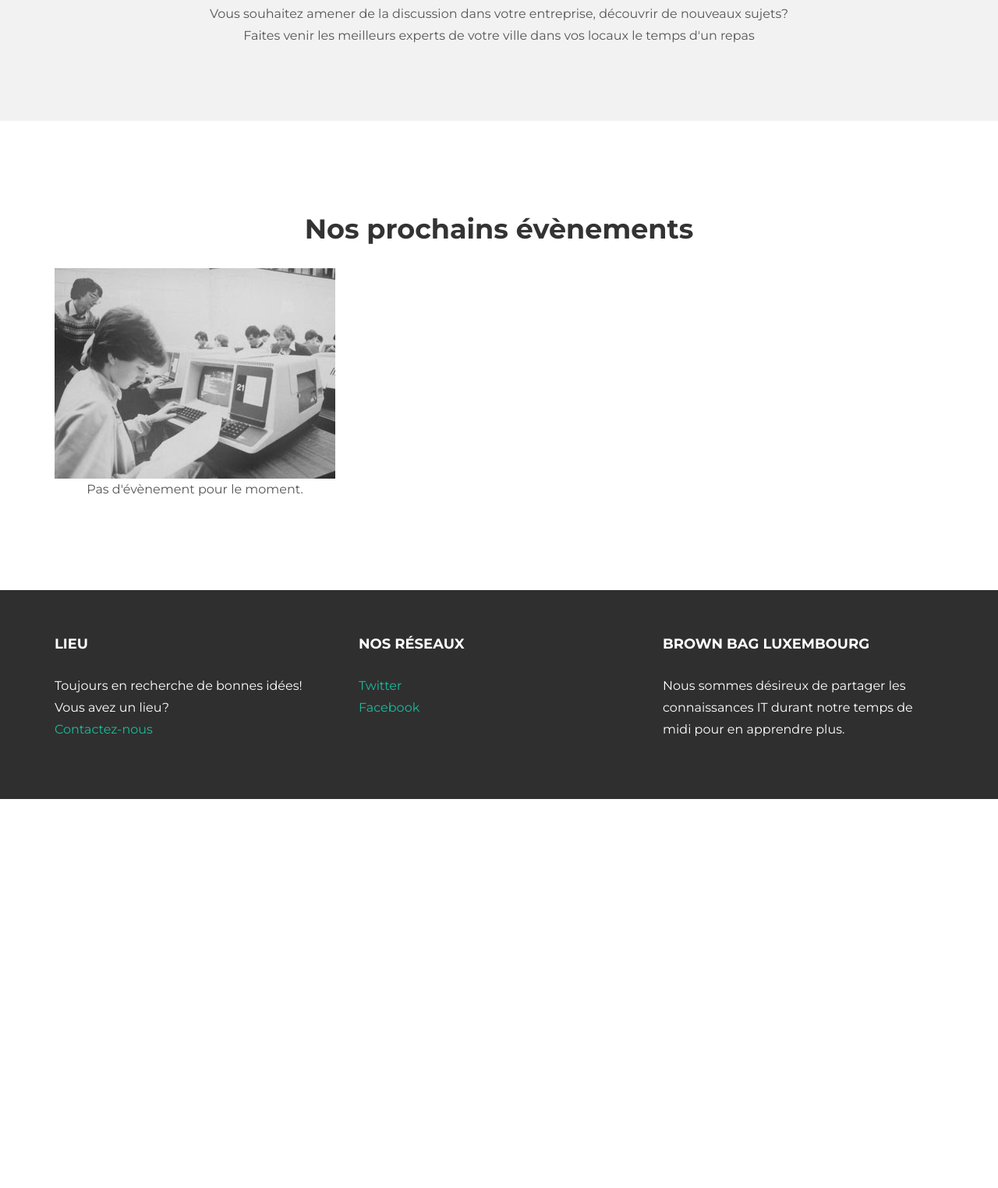
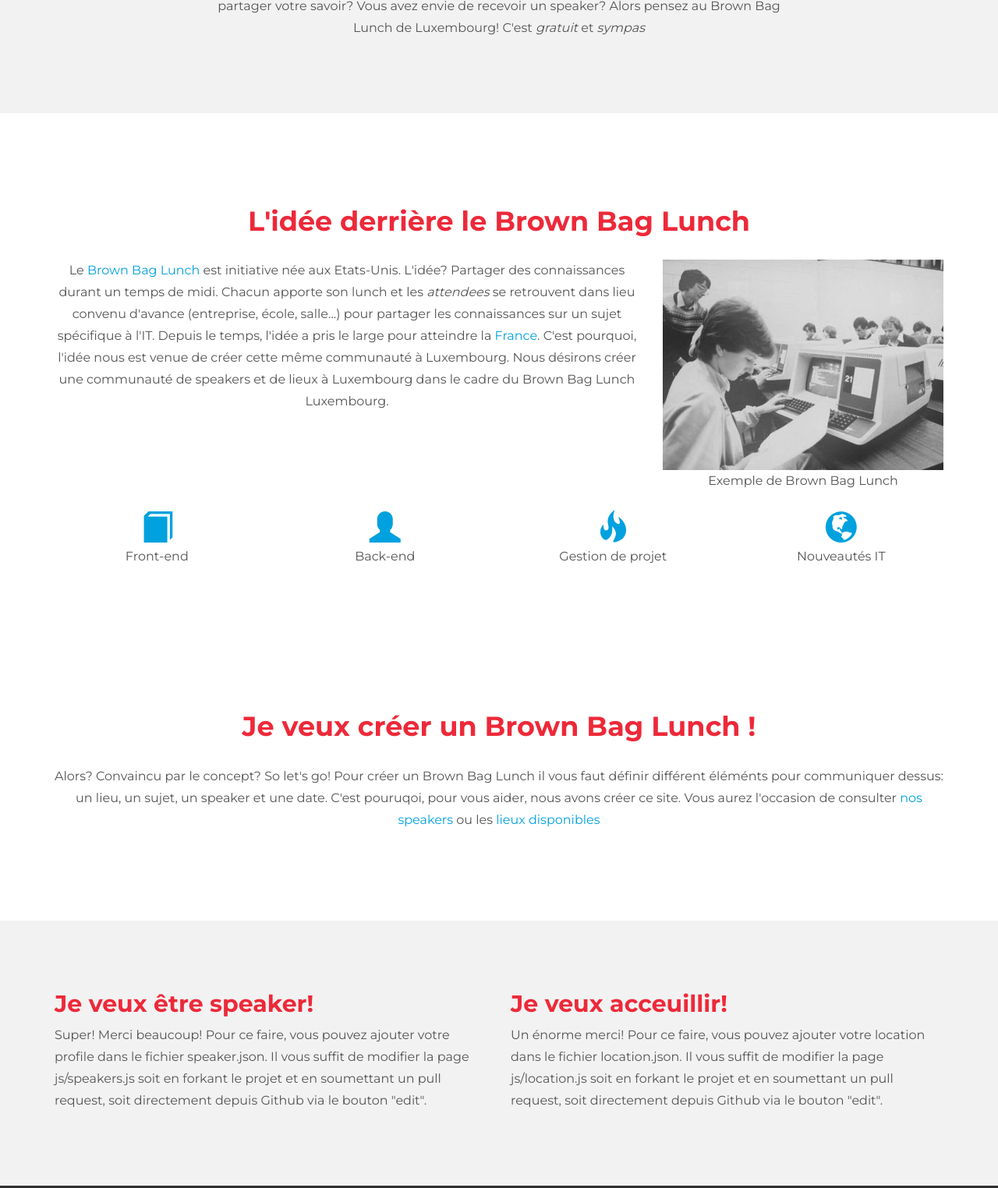
Before and after one commit to yoseihana/Brown-Bag-Luxembourg, a plain HTML site: page index.html in a window 1280 px wide. Shown: the part 394-1918 px from the top of the page at 78% size. Before the commit the page ends 1419 px from the top, so only its background shows below. Drawn offline with nearby package versions, Linux system fonts and the light colour scheme.

Commit message:
Starting Gildas comments

```diff
--- a/assets/css/main.css
+++ b/assets/css/main.css
@@ -24,7 +24,7 @@ body {
 h1, h2, h3, h4, h5, h6 {
 	font-family: 'Montserrat', sans-serif;
     font-weight: 700;
-    color: #333;
+    color: #ed2939;
 }
 
 h1 {
@@ -48,7 +48,7 @@ p {
 
 /* Links */
 a {
-    color: #1abc9c;
+    color: #00A1DE;
     word-wrap: break-word;
 
     -webkit-transition: color 0.1s ease-in, background 0.1s ease-in;
@@ -95,8 +95,8 @@ a:after {
 }
 
 .navbar-inverse {
-	background-color: #1abc9c;
-	border-color: #16a085;
+	background-color: #00A1DE;
+	border-color: #00A1DE;
 }
 
 .navbar-inverse .navbar-nav > li > a {
@@ -122,7 +122,7 @@ a:after {
 }
 
 .progress-bar-theme {
-  background-color: #1abc9c;
+  background-color: #00A1DE;
 }
 
 
@@ -238,5 +238,5 @@ bt {
 
 .glyphicon {
 	font-size: 40px;
-	color: #1abc9c;
+	color: #00A1DE;
 }
--- a/index.html
+++ b/index.html
@@ -44,10 +44,9 @@
         <div class="navbar-collapse collapse">
             <ul class="nav navbar-nav navbar-right">
                 <li><a href="speakers.html">Speakers</a></li>
-            <li><a href="about.html">About</a></li>
-            <li><a href="contact.html">Contact</a></li>
             </ul>
-        </div><!--/.nav-collapse -->
+        </div>
+        <!--/.nav-collapse -->
     </div>
 </div>
 
@@ -57,48 +56,119 @@
         <div class="row">
             <div class="col-lg-8 col-lg-offset-2 centered">
                 <!--<img src="assets/img/user.png" alt="Stanley">-->
-					<h1>Les meilleurs experts, pour un midi chez vous, gratuitement!</h1>
-                    <p>Vous souhaitez amener de la discussion dans votre entreprise, découvrir de nouveaux sujets? Faites venir les meilleurs experts de votre ville dans vos locaux le temps d'un repas</p>
+                <h1>Envie d'en apprendre plus?</h1>
 
-				</div><!-- /col-lg-8 -->
-			</div><!-- /row -->
-	    </div> <!-- /container -->
-	</div><!-- /ww -->
+                <p>Vous souhaitez découvrir de nouveaux sujets? De nouvelles technologies? Vous avez envie de partager
+                    votre savoir? Vous avez envie de recevoir un speaker?
+                    Alors pensez au Brown Bag Lunch de Luxembourg! C'est <i>gratuit</i> et <i>sympas</i></p>
+
+            </div>
+            <!-- /col-lg-8 -->
+        </div>
+        <!-- /row -->
+    </div>
+    <!-- /container -->
+</div>
+<!-- /ww -->
 
 
-	<!-- +++++ Next events Section +++++ -->
+<!-- +++++ What Section +++++ -->
+<div class="container pt">
+    <div class="row mt centered">
+        <h1>L'idée derrière le Brown Bag Lunch</h1>
+
+        <div class="col-lg-8">
+
+            <p>Le <a href="http://en.wikipedia.org/wiki/Brown-bag_seminar"
+                     title="Vers l'explication du BBL sur Wikipedia">Brown Bag Lunch</a> est initiative née aux
+                Etats-Unis. L'idée? Partager des connaissances durant un temps de midi.
+                Chacun apporte son lunch et les <i>attendees</i> se retrouvent dans lieu convenu d'avance (entreprise,
+                école, salle...) pour partager les connaissances sur un sujet spécifique à l'IT.
+                Depuis le temps, l'idée a pris le large pour atteindre la <a href="http://www.brownbaglunch.fr/"
+                                                                             title="Vers le site BBL de France">France</a>.
+                C'est pourquoi, l'idée nous est venue de créer cette même communauté à Luxembourg. Nous désirons créer
+                une communauté de speakers et de lieux à Luxembourg dans le cadre du Brown Bag Lunch Luxembourg.
+            </p>
+
+        </div>
+        <div class="col-lg-4">
+           <img class="img-responsive" src="assets/img/no-events.jpg" alt=""/>
+            <p>Exemple de Brown Bag Lunch</p>
+        </div>
+        <!-- +++++ Information Section +++++ -->
 
         <div class="container pt">
             <div class="row mt centered">
-            <h1>Nos prochains évènements</h1>
-			<div class="col-lg-4">
-				<a class="zoom green" href="work01.html"><img class="img-responsive" src="assets/img/no-events.jpg" alt="" /></a>
-				<p>Pas d'évènement pour le moment.</p>
+                <div class="col-lg-3">
+                    <span class="glyphicon glyphicon-book"></span>
+                    <p>Front-end</p>
                 </div>
-			<!--<div class="col-lg-4">
-				<a class="zoom green" href="work01.html"><img class="img-responsive" src="assets/img/portfolio/port02.jpg" alt="" /></a>
-				<p>RAIDERS</p>
+
+                <div class="col-lg-3">
+                    <span class="glyphicon glyphicon-user"></span>
+                    <p>Back-end</p>
                 </div>
-			<div class="col-lg-4">
-				<a class="zoom green" href="work01.html"><img class="img-responsive" src="assets/img/portfolio/port03.jpg" alt="" /></a>
-				<p>VIKINGS</p>
-			</div> -->
-		</div><!-- /row -->
-		<!--<div class="row mt centered">
-			<div class="col-lg-4">
-				<a class="zoom green" href="work01.html"><img class="img-responsive" src="assets/img/portfolio/port04.jpg" alt="" /></a>
-				<p>YODA</p>
+
+                <div class="col-lg-3">
+                    <span class="glyphicon glyphicon-fire"></span>
+                    <p>Gestion de projet</p>
                 </div>
-			<div class="col-lg-4">
-				<a class="zoom green" href="work01.html"><img class="img-responsive" src="assets/img/portfolio/port05.jpg" alt="" /></a>
-				<p>EMPERORS</p>
+
+                <div class="col-lg-3">
+                    <span class="glyphicon glyphicon-globe"></span>
+                    <p>Nouveautés IT</p>
                 </div>
-			<div class="col-lg-4">
-				<a class="zoom green" href="work01.html"><img class="img-responsive" src="assets/img/portfolio/port06.jpg" alt="" /></a>
-				<p>CHIEFS</p>
-			</div>-->
             </div><!-- /row -->
         </div><!-- /container -->
+    </div>
+
+    <div class="row mt centered">
+
+        <h1>Je veux créer un Brown Bag Lunch ! </h1>
+
+        <div class="col-lg-12">
+            <p>
+                Alors? Convaincu par le concept? So let's go! Pour créer un Brown Bag Lunch il vous faut définir
+                différent éléménts pour communiquer dessus: un lieu, un sujet, un speaker et une date.
+                C'est pouruqoi, pour vous aider, nous avons créer ce site. Vous aurez l'occasion de consulter <a
+                    href="speakers.html" title="Vers la page des speakers">nos speakers</a>
+                ou les <a href="location.html">lieux disponibles</a>
+            </p>
+        </div>
+
+    </div>
+</div>
+<!-- /container -->
+
+<!-- +++++ Welcome Section +++++ -->
+<div id="ww">
+    <div class="container">
+        <div class="row">
+            <!-- @TODO
+             Ajouter le nom du fichier .json
+             -->
+            <div class="col-lg-6">
+                <h2>Je veux être speaker!</h2>
+
+                <p>Super! Merci beaucoup! Pour ce faire, vous pouvez ajouter votre profile dans le fichier speaker.json.
+                    Il vous suffit de modifier la page js/speakers.js soit en forkant le projet et en soumettant un pull
+                    request,
+                    soit directement depuis Github via le bouton "edit".</p>
+            </div>
+            <div class="col-lg-6">
+                <h2>Je veux acceuillir!</h2>
+
+                <p>Un énorme merci! Pour ce faire, vous pouvez ajouter votre location dans le fichier location.json.
+                    Il vous suffit de modifier la page js/location.js soit en forkant le projet et en soumettant un pull
+                    request,
+                    soit directement depuis Github via le bouton "edit".</p>
+            </div>
+        </div>
+        <!-- /row -->
+    </div>
+    <!-- /container -->
+</div>
+<!-- /ww -->
 
 
 <!-- +++++ Footer Section +++++ -->
@@ -108,25 +178,32 @@
         <div class="row">
             <div class="col-lg-4">
                 <h4>Lieu</h4>
+
                 <p>
                     Toujours en recherche de bonnes idées!<br/>
                     Vous avez un lieu? <br/>
                     <a href="contact.html" title="Nous contacter">Contactez-nous</a>
                 </p>
-				</div><!-- /col-lg-4 -->
+            </div>
+            <!-- /col-lg-4 -->
 
             <div class="col-lg-4">
                 <h4>Nos réseaux</h4>
+
                 <p>
                     <a href="#">Twitter</a><br/>
                     <a href="#">Facebook</a>
                 </p>
-				</div><!-- /col-lg-4 -->
+            </div>
+            <!-- /col-lg-4 -->
 
             <div class="col-lg-4">
                 <h4>Brown Bag Luxembourg</h4>
-					<p>Nous sommes désireux de partager les connaissances IT durant notre temps de midi pour en apprendre plus.</p>
-				</div><!-- /col-lg-4 -->
+
+                <p>Nous sommes désireux de partager les connaissances IT durant notre temps de midi pour en apprendre
+                    plus.</p>
+            </div>
+            <!-- /col-lg-4 -->
 
         </div>
 
```
Also changed, not shown: about.html (+2 -27 lines), blog.html (+0 -1 lines), speakers.html (+1 -4 lines), 1 other file. Lines whose indentation alone changed are shown as unchanged.
